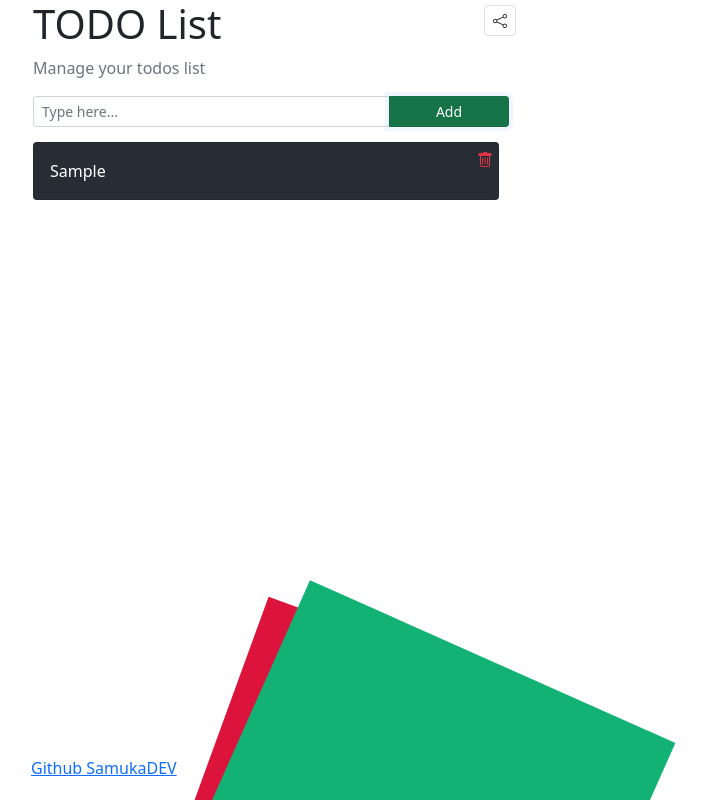
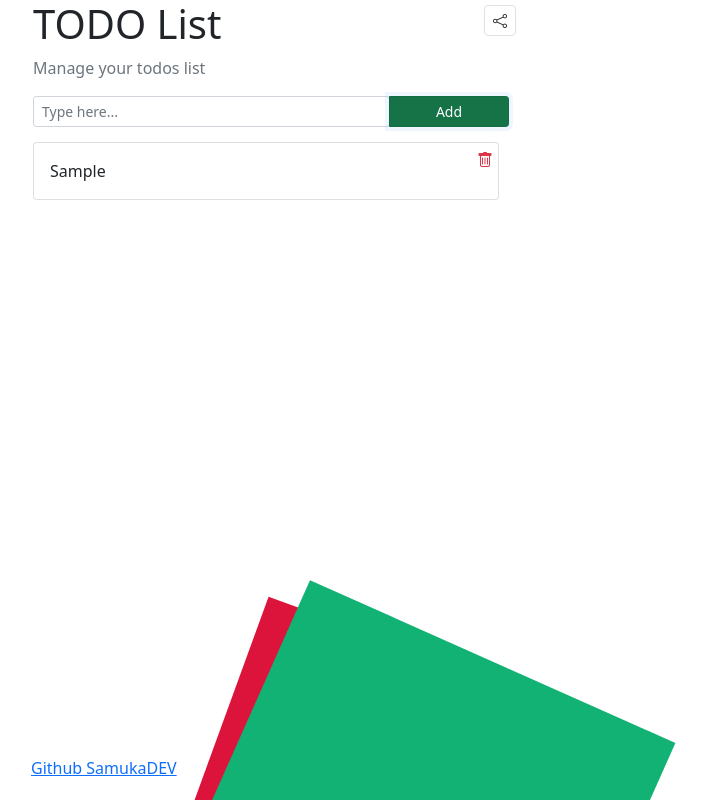
Before and after one commit to SamukaDEV/react-stackblitz, a React (Create React App) app: page / in a window 1280 px wide. Both pictures are taken after typing "Sample" into the empty fields and a click on the button "Add". Shown: the top 800 px of the page, without its empty margins (369-1075 px from the left). Built offline with nearby package versions, Linux system fonts and the light colour scheme.

Commit message:
2 files modified

```diff
--- a/src/App.js
+++ b/src/App.js
@@ -15,7 +15,7 @@ const themes = {
 
 export const ThemeContext = React.createContext(themes.light);
 
-export default function App() {
+function App() {
   const savedTodos = JSON.parse(localStorage.getItem('todos'));
   const [items, setItems] = useState(savedTodos || []);
   const [todoText, setTodoText] = useState('');
@@ -113,3 +113,4 @@ export default function App() {
     </ThemeContext.Provider>
   );
 }
+export default App;
--- a/src/TodoCard.js
+++ b/src/TodoCard.js
@@ -1,16 +1,9 @@
 import React, { useContext, useEffect } from 'react';
-import ThemeContext from './App';
 
 export default function TodoCard(props) {
-  useEffect(() => {
-    console.log(ThemeContext);
-  }, []);
-  const theme = useContext(props.context);
+  useEffect(() => {}, []);
   return (
-    <div
-      className="card mb-2"
-      style={{ background: theme.background, color: theme.foreground }}
-    >
+    <div className="card mb-2">
       <div className="card-body">
         <i
           className="bi bi-trash text-danger remove-button"
```
